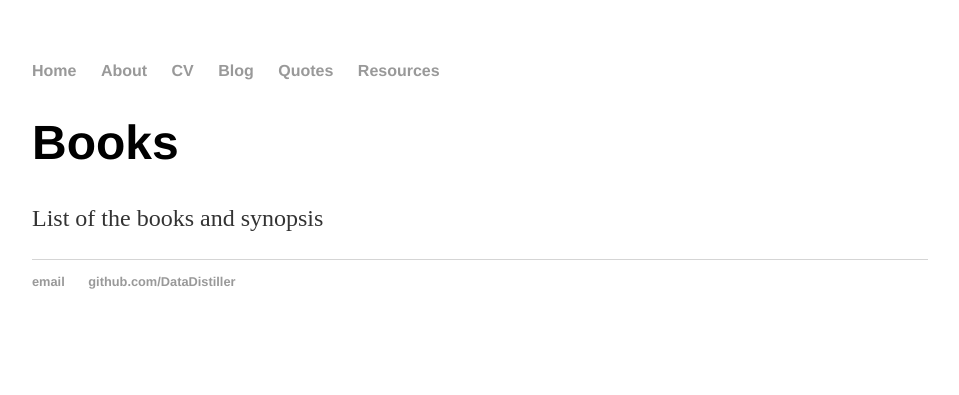
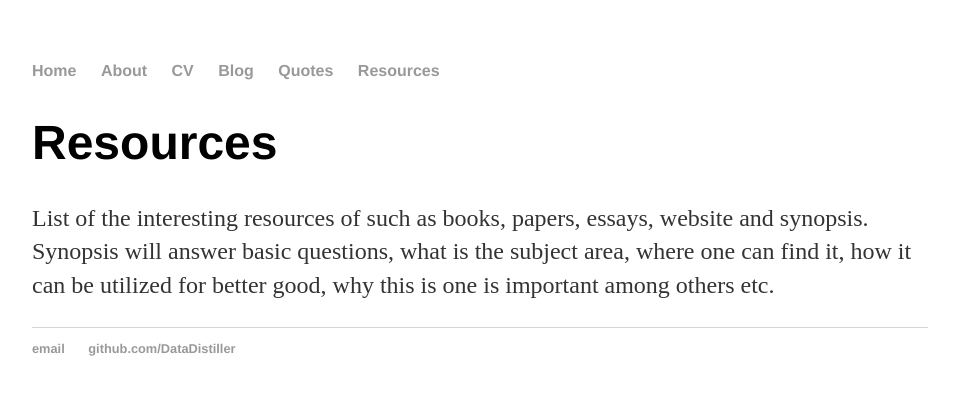
Before and after one commit to DataDistiller/DataDistiller.github.io, a Jekyll site: the page built from resources/index.html, in a window 1280 px wide. Shown: the top 395 px of the page, without its empty margins (160-1119 px from the left). Built offline with Jekyll 4.4.1, drawn with Linux system fonts in a browser that asks for light colours.

Commit message:
Update index.html

```diff
--- a/resources/index.html
+++ b/resources/index.html
@@ -4,6 +4,6 @@ title: Books and Synopsis
 ---
 
 		<div class="blurb">
-			<h1>Books</h1>
-			<p>List of the books and synopsis</p>
+			<h1>Resources</h1>
+			<p>List of the interesting resources of such as books, papers, essays, website and synopsis. Synopsis will answer basic questions, what is the subject area, where one can find it, how it can be utilized for better good, why this is one is important among others etc.</p>
 		</div>
```
